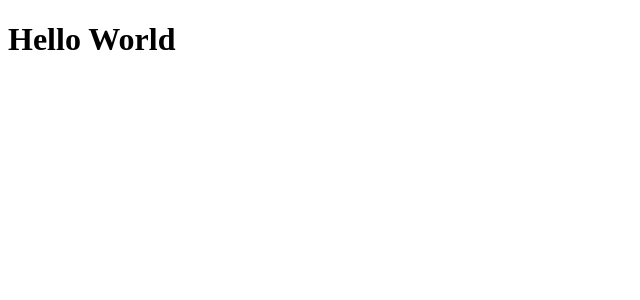
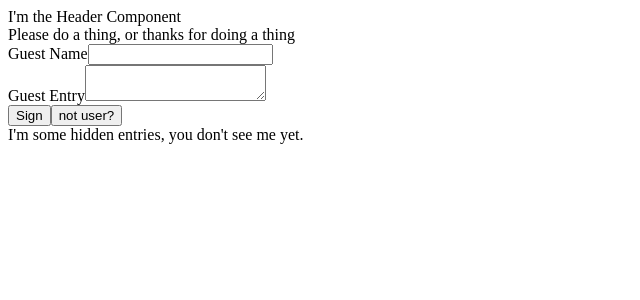
Before and after one commit to KDSigel/guestbook, a React app: page / in a window 1280 px wide. Shown: the top 300 px of the page, without its empty margins (0-640 px from the left). Built offline with nearby package versions, Linux system fonts and the light colour scheme.

Commit message:
added some component  files and commented a context file

```diff
--- a/src/App.jsx
+++ b/src/App.jsx
@@ -1,3 +1,11 @@
+import Header from "./components/Header/Header";
+import Home from "./views/Home/Home";
+
 export default function App() {
-  return <h1>Hello World</h1>;
+  return (
+  <>
+  <Header />
+  <Home />
+  </>
+  )
 }
--- /dev/null
+++ b/src/components/DisplayEntries/DisplayEntries.jsx
@@ -0,0 +1,9 @@
+import React from 'react'
+
+export default function DisplayEntries() {
+    return (
+        <div>
+            I'm some hidden entries, you don't see me yet.
+        </div>
+    )
+}
--- /dev/null
+++ b/src/components/Header/Header.jsx
@@ -0,0 +1,9 @@
+import React from 'react'
+
+export default function Header() {
+    return (
+        <div>
+            I'm the Header Component
+        </div>
+    )
+}
--- /dev/null
+++ b/src/components/InputForm/InputForm.jsx
@@ -0,0 +1,15 @@
+import React from 'react'
+
+export default function InputForm() {
+    return (
+        <div>
+        {/* Inputs, button, hidden link */}
+        <form>
+            <div>Guest Name<input></input></div>
+            <div>Guest Entry<textarea/></div>
+            <button>Sign</button>
+            <button>not user?</button>
+        </form>
+        </div>
+    )
+}
--- /dev/null
+++ b/src/components/Request/Request.jsx
@@ -0,0 +1,9 @@
+import React from 'react'
+
+export default function Request() {
+    return (
+        <div>
+            Please do a thing, or thanks for doing a thing
+        </div>
+    )
+}
--- /dev/null
+++ b/src/views/Home/Home.jsx
@@ -0,0 +1,14 @@
+import React from 'react'
+import DisplayEntries from '../../components/DisplayEntries/DisplayEntries'
+import InputForm from '../../components/InputForm/InputForm'
+import Request from '../../components/Request/Request'
+
+export default function Home() {
+    return (
+        <div>
+            <Request />
+            <InputForm />
+            <DisplayEntries />
+        </div>
+    )
+}
```
Also changed, not shown: src/context/UserContext.jsx (added, +11 -0 lines).
